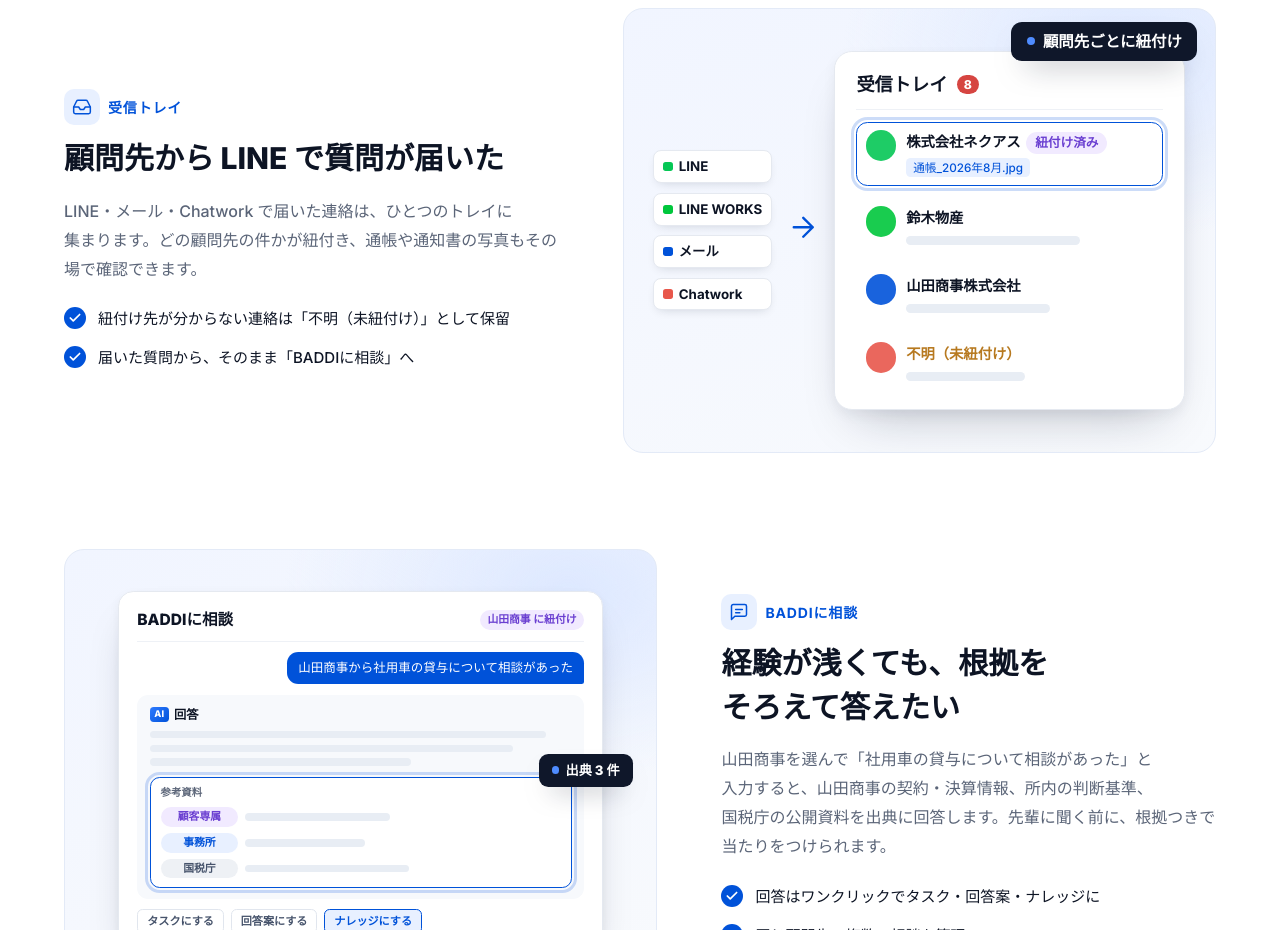
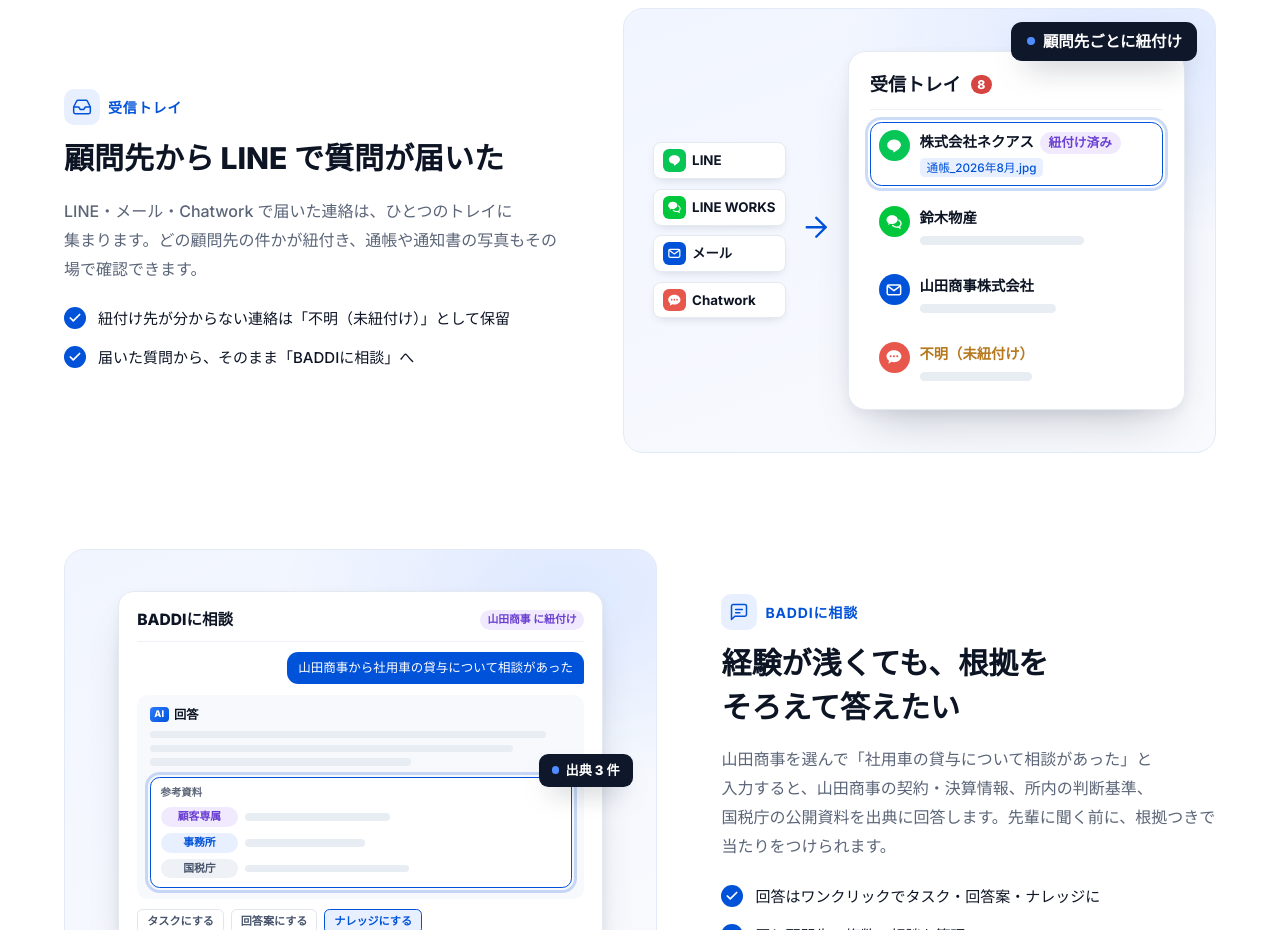
Before and after one commit to AilisonC147/baddi-landing, a plain HTML site: page index.html in a window 1280 px wide. Shown: the part 2400-3330 px from the top of the page. Drawn offline with Linux system fonts and the light colour scheme.

Commit message:
Inbox mock: channel icons

```diff
--- a/index.html
+++ b/index.html
@@ -268,13 +268,15 @@
 .mk-inbox { grid-template-columns: auto auto minmax(0, 1fr); gap: .9em; padding-inline: 5%; font-size: 2.75cqw; }
 .mk-chs { display: grid; gap: .6em; }
 .mk-chs span { display: flex; align-items: center; gap: .45em; background: #fff; border: 1px solid #e5e9f0; border-radius: .6em; padding: .45em .7em; font-size: .82em; font-weight: 700; white-space: nowrap; box-shadow: 0 .3em .8em -.4em rgba(15,23,42,.2); }
-.mk-chs i { width: .7em; height: .7em; border-radius: .2em; }
+.mk-chs .chi { width: 1.7em; height: 1.7em; border-radius: .45em; display: grid; place-items: center; color: #fff; flex: none; }
+.mk-chs .chi svg { width: 1.1em; height: 1.1em; }
 .mk-merge { color: var(--primary); }
 .mk-merge svg.i { width: 2em; height: 2em; }
 .mk-count { background: var(--red); color: #fff; font-size: .75em; font-weight: 800; border-radius: 99em; padding: .05em .55em; margin-right: auto; }
 .mk-inbox .mk-bar b { margin-right: 0; }
 .mk-row { display: grid; grid-template-columns: 1.9em minmax(0, 1fr); gap: .6em; align-items: start; padding: .45em .5em; border: 1px solid transparent; border-radius: .7em; }
-.mk-row .av { width: 1.9em; height: 1.9em; border-radius: 50%; opacity: .9; }
+.mk-row .av { width: 1.9em; height: 1.9em; border-radius: 50%; display: grid; place-items: center; color: #fff; }
+.mk-row .av svg { width: 1.1em; height: 1.1em; }
 .mk-row b { font-size: .88em; margin-right: .4em; }
 .mk-row .sk { margin-top: .45em; }
 .mk-file { margin-top: .35em; font-size: .72em; color: var(--primary); background: var(--primary-soft); display: inline-block; padding: .1em .6em; border-radius: .4em; }
@@ -488,6 +490,10 @@
 
 <!-- icon sprite -->
 <svg width="0" height="0" style="position:absolute" aria-hidden="true">
+  <symbol id="ch-line" viewBox="0 0 24 24"><path fill="currentColor" stroke="none" d="M12 3.5c-5 0-9 3.2-9 7.2 0 3.6 3.2 6.6 7.5 7.1.3.1.7.2.8.5.1.2.1.6 0 .9l-.1.8c0 .2-.2.9.8.5s5.4-3.2 7.4-5.5c1.4-1.5 2-3 2-4.3 0-4-4-7.2-9-7.2z"/></symbol>
+  <symbol id="ch-lw" viewBox="0 0 24 24"><path fill="currentColor" stroke="none" d="M9.5 3C5.4 3 2 5.7 2 9c0 1.9 1.1 3.6 2.8 4.7L4.3 16l2.9-1.6c.7.2 1.5.3 2.3.3 4.1 0 7.5-2.7 7.5-6S13.6 3 9.5 3z"/><path fill="none" stroke="currentColor" stroke-width="1.8" stroke-linecap="round" d="M18.6 9.6c1.8 1 3 2.6 3 4.4 0 1.5-.8 2.8-2.1 3.8l.4 2.2-2.5-1.3c-.6.1-1.2.2-1.8.2-2.2 0-4.1-.8-5.3-2.1"/></symbol>
+  <symbol id="ch-mail" viewBox="0 0 24 24"><rect x="3" y="5.5" width="18" height="13" rx="2" fill="none" stroke="currentColor" stroke-width="2"/><path d="m3.8 7 8.2 6 8.2-6" fill="none" stroke="currentColor" stroke-width="2" stroke-linejoin="round"/></symbol>
+  <symbol id="ch-cw" viewBox="0 0 24 24"><path fill="currentColor" stroke="none" d="M12 3C6.5 3 2 6.6 2 11c0 2.4 1.3 4.5 3.4 6L4.6 21l4.2-2.4c1 .3 2.1.4 3.2.4 5.5 0 10-3.6 10-8s-4.5-8-10-8z"/><circle cx="7.6" cy="11" r="1.4" fill="#e8574b"/><circle cx="12" cy="11" r="1.4" fill="#e8574b"/><circle cx="16.4" cy="11" r="1.4" fill="#e8574b"/></symbol>
   <symbol id="i-msg" viewBox="0 0 24 24"><path d="M21 15a2 2 0 0 1-2 2H7l-4 4V5a2 2 0 0 1 2-2h14a2 2 0 0 1 2 2z"/><path d="M8 9h8M8 13h5"/></symbol>
   <symbol id="i-inbox" viewBox="0 0 24 24"><path d="M22 12h-6l-2 3h-4l-2-3H2"/><path d="M5.45 5.11 2 12v6a2 2 0 0 0 2 2h16a2 2 0 0 0 2-2v-6l-3.45-6.89A2 2 0 0 0 16.76 4H7.24a2 2 0 0 0-1.79 1.11z"/></symbol>
   <symbol id="i-cal" viewBox="0 0 24 24"><rect x="3" y="4" width="18" height="18" rx="2"/><path d="M16 2v4M8 2v4M3 10h18M9 16l2 2 4-4"/></symbol>
@@ -653,18 +659,18 @@
         <div class="fvisual">
           <div class="mock" role="img" aria-label="受信トレイのイメージ。LINE・LINE WORKS・メール・Chatwork の連絡が、顧問先名つきでひとつのトレイに集まる"><div class="mk mk-inbox">
             <div class="mk-chs">
-              <span><i style="background:var(--line-green)"></i>LINE</span>
-              <span><i style="background:#00c73c"></i>LINE WORKS</span>
-              <span><i style="background:var(--primary)"></i>メール</span>
-              <span><i style="background:#e8574b"></i>Chatwork</span>
+              <span><i class="chi" style="background:var(--line-green)"><svg><use href="#ch-line"/></svg></i>LINE</span>
+              <span><i class="chi" style="background:#00c73c"><svg><use href="#ch-lw"/></svg></i>LINE WORKS</span>
+              <span><i class="chi" style="background:var(--primary)"><svg><use href="#ch-mail"/></svg></i>メール</span>
+              <span><i class="chi" style="background:#e8574b"><svg><use href="#ch-cw"/></svg></i>Chatwork</span>
             </div>
             <div class="mk-merge"><svg class="i"><use href="#i-arrow"/></svg></div>
             <div class="mk-card">
               <div class="mk-bar"><b>受信トレイ</b><span class="mk-count">8</span></div>
-              <div class="mk-row hl"><i class="av" style="background:var(--line-green)"></i><div><b>株式会社ネクアス</b><span class="mk-chip c-client">紐付け済み</span><div class="mk-file">通帳_2026年8月.jpg</div></div></div>
-              <div class="mk-row"><i class="av" style="background:#00c73c"></i><div><b>鈴木物産</b><i class="sk" style="width:70%"></i></div></div>
-              <div class="mk-row"><i class="av" style="background:var(--primary)"></i><div><b>山田商事株式会社</b><i class="sk" style="width:58%"></i></div></div>
-              <div class="mk-row"><i class="av" style="background:#e8574b"></i><div><b class="warn">不明（未紐付け）</b><i class="sk" style="width:48%"></i></div></div>
+              <div class="mk-row hl"><i class="av" style="background:var(--line-green)"><svg><use href="#ch-line"/></svg></i><div><b>株式会社ネクアス</b><span class="mk-chip c-client">紐付け済み</span><div class="mk-file">通帳_2026年8月.jpg</div></div></div>
+              <div class="mk-row"><i class="av" style="background:#00c73c"><svg><use href="#ch-lw"/></svg></i><div><b>鈴木物産</b><i class="sk" style="width:70%"></i></div></div>
+              <div class="mk-row"><i class="av" style="background:var(--primary)"><svg><use href="#ch-mail"/></svg></i><div><b>山田商事株式会社</b><i class="sk" style="width:58%"></i></div></div>
+              <div class="mk-row"><i class="av" style="background:#e8574b"><svg><use href="#ch-cw"/></svg></i><div><b class="warn">不明（未紐付け）</b><i class="sk" style="width:48%"></i></div></div>
             </div>
             <div class="mk-callout" style="right:3%;top:3%">顧問先ごとに紐付け</div>
           </div></div>
```
